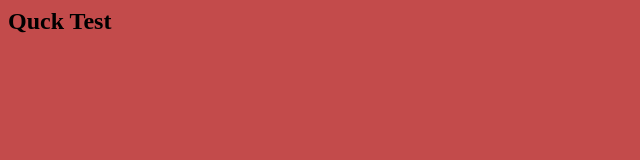
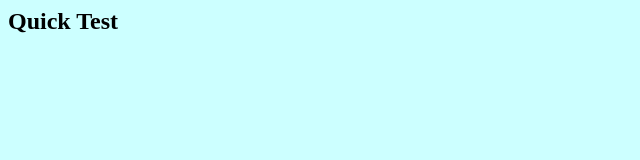
Before and after one commit to jbokenko-tem/authorizenet, a plain HTML site: page index.html in a window 1280 px wide. Shown: the whole page, without its empty margins (0-640 px from the left). Drawn offline with Linux system fonts and the light colour scheme.

Commit message:
Initial commit2

```diff
--- a/index.html
+++ b/index.html
@@ -1,5 +1,5 @@
 <html>
-<body bgcolor="#C34B4B">
-<h2>Quck Test</h2>
+<body bgcolor="#CCFFFF">
+<h2>Quick Test</h2>
 </body>
 </html>
```
